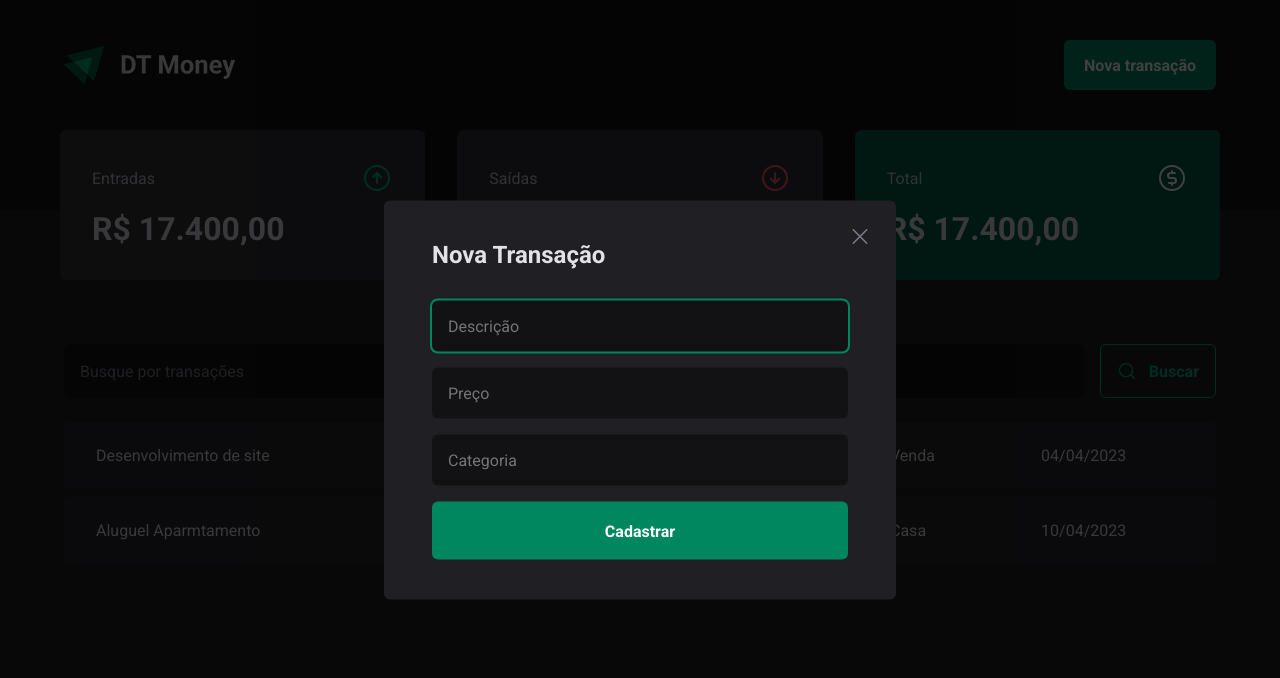
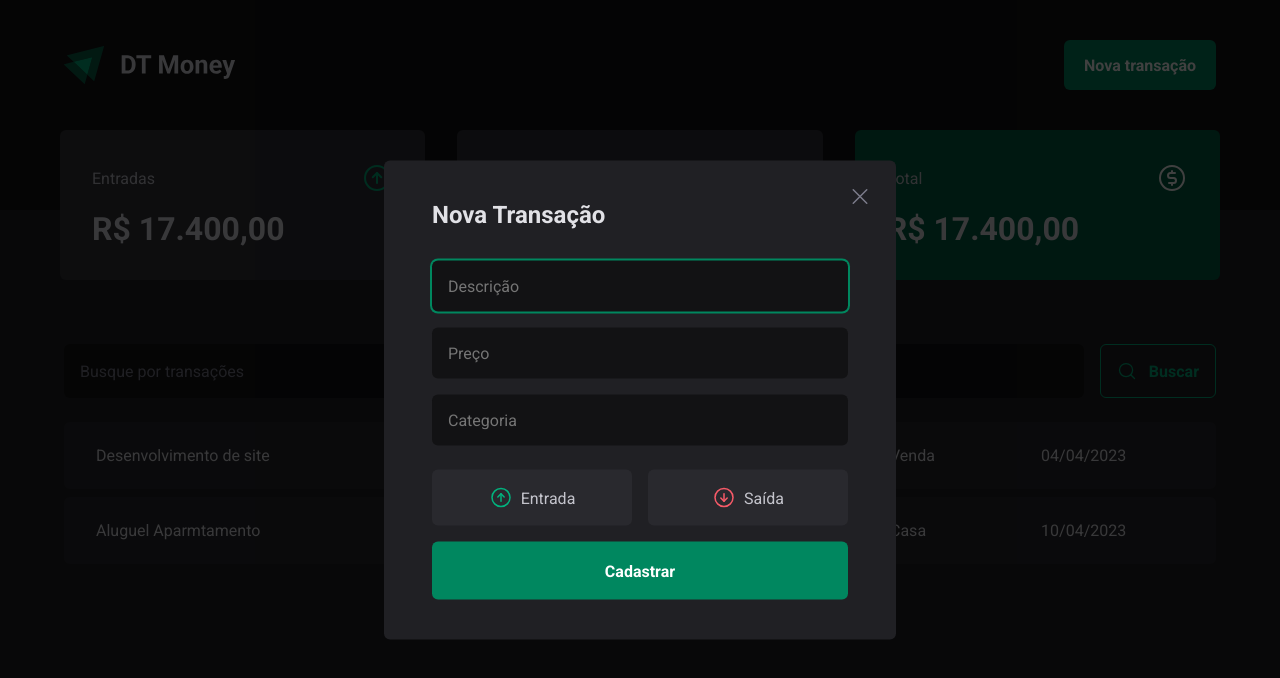
Before and after one commit to steniomoreira/ignite-td-money, a React (Vite) app: page / in a window 1280 px wide. Both pictures are taken after a click on the button "Nova transação". Shown: the top 678 px of the page. Built offline with nearby package versions, Linux system fonts and the light colour scheme.

Commit message:
feat: added buttons on modal

```diff
--- a/src/components/NewTransactionModal/index.tsx
+++ b/src/components/NewTransactionModal/index.tsx
@@ -1,6 +1,6 @@
 import * as Dialog from "@radix-ui/react-dialog";
-import { X } from 'phosphor-react'
-import { CloseButton, Content, Overlay } from "./styles";
+import { X, ArrowCircleUp, ArrowCircleDown } from 'phosphor-react'
+import { CloseButton, Content, Overlay, TransactionType, TransactionTypeButton } from "./styles";
 
 export function NewTransactionModal() {
   return (
@@ -17,6 +17,18 @@
             <input type="number" placeholder="Preço" required />
             <input type="text" placeholder="Categoria" required />
 
+            <TransactionType>
+              <TransactionTypeButton variant="income">
+                <ArrowCircleUp size={24} />
+                Entrada
+              </TransactionTypeButton>
+
+              <TransactionTypeButton variant="outcome">
+                <ArrowCircleDown size={24} />
+                Saída
+              </TransactionTypeButton>
+            </TransactionType>
+
             <button type="submit">Cadastrar</button>
           </form>
         </Content>
--- a/src/components/NewTransactionModal/styles.ts
+++ b/src/components/NewTransactionModal/styles.ts
@@ -69,3 +69,33 @@
   cursor: pointer;
   color: ${props => props.theme["gray-500"]};
 `
+
+export const TransactionType = styled.div`
+  display: grid;
+  grid-template-columns: repeat(2, 1fr);
+  gap: 1rem;
+  margin-top: .5rem;
+`
+
+interface TransactionTypeButtonProps {
+  variant: 'income' | 'outcome'
+}
+
+export const TransactionTypeButton = styled.button<TransactionTypeButtonProps>`
+  background: ${props => props.theme["gray-700"]};
+  color: ${props => props.theme["gray-300"]};
+  padding: 1rem;
+
+  display: flex;
+  justify-content: center;
+  align-items: center;
+  gap: .5rem;
+
+  border-radius: 6px;
+  border: 0;
+  cursor: pointer;
+
+  svg {
+    color: ${props => props.variant === 'income' ? props.theme["green-300"] : props.theme["red-300"]};
+  }
+`
```
